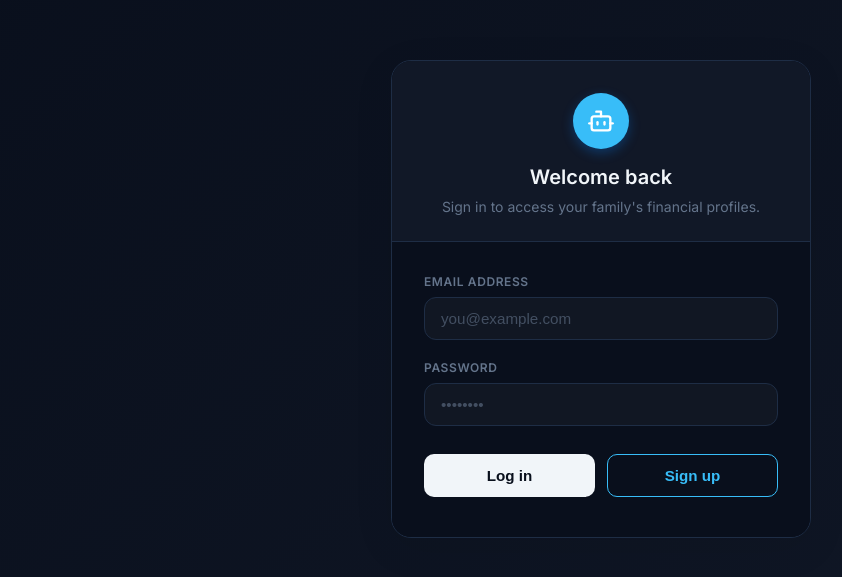
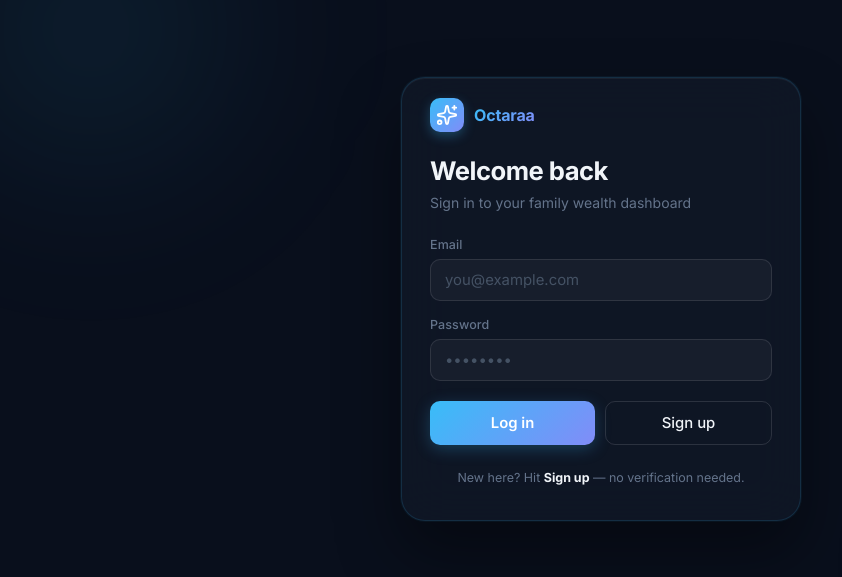
Before and after one commit to testing-archit/samaira-chatbotv2, a Next.js app: page /login in a window 1280 px wide. Shown: the part 101-678 px from the top of the page, without its empty margins (39-881 px from the left). Built offline with nearby package versions, Linux system fonts and the light colour scheme; no server answers.

Commit message:
feat: redesign login page with premium glassmorphism, background orbs, and per-button loaders

```diff
--- a/src/app/globals.css
+++ b/src/app/globals.css
@@ -477,148 +477,220 @@ body {
 
 /* ─── Login Page Styles ───────────────────────────── */
 .login-wrapper {
+  position: relative;
   display: flex;
   height: 100vh;
+  height: 100dvh;
   width: 100vw;
   align-items: center;
   justify-content: center;
-  background: linear-gradient(135deg, var(--bg-primary) 0%, var(--bg-secondary) 100%);
+  background: var(--bg-primary);
+  overflow: hidden;
   font-family: inherit;
 }
 
-.login-card {
-  background-color: var(--bg-primary);
-  width: 100%;
-  max-width: 420px;
-  border-radius: 20px;
-  box-shadow: 0 10px 40px rgba(0, 0, 0, 0.08);
-  border: 1px solid var(--border-color);
-  overflow: hidden;
-  animation: slideUpFade 0.6s cubic-bezier(0.16, 1, 0.3, 1) forwards;
+/* Ambient background orbs */
+.login-bg-orb {
+  position: absolute;
+  border-radius: 50%;
+  filter: blur(80px);
+  pointer-events: none;
+  z-index: 0;
 }
 
-.login-header {
-  display: flex;
-  flex-direction: column;
-  align-items: center;
-  justify-content: center;
-  padding: 32px 24px 24px;
-  text-align: center;
-  border-bottom: 1px solid var(--border-color);
-  background: var(--bg-secondary);
+.orb-1 {
+  width: 420px;
+  height: 420px;
+  background: radial-gradient(circle, rgba(56, 189, 248, 0.12) 0%, transparent 70%);
+  top: -80px;
+  left: -80px;
 }
 
-.login-avatar {
-  background: var(--accent-color);
-  color: white;
-  width: 56px;
-  height: 56px;
-  border-radius: 50%;
+.orb-2 {
+  width: 380px;
+  height: 380px;
+  background: radial-gradient(circle, rgba(129, 140, 248, 0.1) 0%, transparent 70%);
+  bottom: -60px;
+  right: -60px;
+}
+
+.login-card {
+  position: relative;
+  z-index: 1;
+  width: 100%;
+  max-width: 400px;
+  background: rgba(17, 24, 39, 0.8);
+  backdrop-filter: blur(24px);
+  -webkit-backdrop-filter: blur(24px);
+  border-radius: 24px;
+  border: 1px solid rgba(56, 189, 248, 0.15);
+  box-shadow:
+    0 0 0 1px rgba(56, 189, 248, 0.05),
+    0 32px 64px rgba(0, 0, 0, 0.4),
+    inset 0 1px 0 rgba(255, 255, 255, 0.05);
+  animation: slideUpFade 0.5s cubic-bezier(0.16, 1, 0.3, 1) forwards;
+  overflow: hidden;
+}
+
+/* Brand bar at the top */
+.login-brand {
+  display: flex;
+  align-items: center;
+  gap: 10px;
+  padding: 20px 28px 0;
+}
+
+.login-logo {
+  width: 34px;
+  height: 34px;
+  border-radius: 10px;
+  background: var(--accent-gradient);
   display: flex;
   align-items: center;
   justify-content: center;
-  margin-bottom: 16px;
-  box-shadow: 0 4px 12px rgba(10, 132, 255, 0.3);
+  color: white;
+  flex-shrink: 0;
+  box-shadow: 0 4px 12px rgba(56, 189, 248, 0.3);
 }
 
-.login-header h3 {
-  font-size: 1.25rem;
-  font-weight: 600;
-  color: var(--text-primary);
-  margin-bottom: 8px;
+.login-brand-name {
+  font-size: 1rem;
+  font-weight: 700;
+  background: var(--accent-gradient);
+  -webkit-background-clip: text;
+  -webkit-text-fill-color: transparent;
+  background-clip: text;
+  letter-spacing: -0.01em;
 }
 
-.login-header p {
+.login-body {
+  padding: 24px 28px 32px;
+  display: flex;
+  flex-direction: column;
+  gap: 24px;
+}
+
+.login-title-block {
+  display: flex;
+  flex-direction: column;
+  gap: 6px;
+}
+
+.login-title {
+  font-size: 1.6rem;
+  font-weight: 700;
+  color: var(--text-primary);
+  letter-spacing: -0.02em;
+  line-height: 1.2;
+}
+
+.login-subtitle {
   font-size: 0.875rem;
   color: var(--text-secondary);
-  line-height: 1.4;
+  line-height: 1.5;
 }
 
 .login-form {
   display: flex;
   flex-direction: column;
-  padding: 32px 32px 40px;
-  gap: 20px;
-  background: var(--bg-primary);
+  gap: 16px;
 }
 
 .input-group {
   display: flex;
   flex-direction: column;
-  gap: 8px;
+  gap: 7px;
 }
 
 .input-group label {
-  font-size: 0.75rem;
-  text-transform: uppercase;
-  letter-spacing: 0.05em;
-  font-weight: 600;
+  font-size: 0.78rem;
+  font-weight: 500;
   color: var(--text-secondary);
+  letter-spacing: 0.01em;
 }
 
 .input-group input,
 .input-group select {
-  padding: 12px 16px;
-  background-color: rgba(255, 255, 255, 0.03);
-  border: 1px solid var(--border-color);
-  border-radius: 12px;
-  font-size: 0.95rem;
+  padding: 11px 14px;
+  background-color: rgba(255, 255, 255, 0.04);
+  border: 1px solid rgba(255, 255, 255, 0.1);
+  border-radius: 10px;
+  font-size: 0.93rem;
   color: var(--text-primary);
+  font-family: inherit;
   transition: all 0.2s ease;
   outline: none;
+  width: 100%;
 }
 
 .input-group input:focus,
 .input-group select:focus {
   border-color: var(--accent);
-  background-color: rgba(255, 255, 255, 0.05);
+  background-color: rgba(56, 189, 248, 0.05);
+  box-shadow: 0 0 0 3px rgba(56, 189, 248, 0.1);
 }
 
 .input-group input::placeholder {
-  color: var(--text-secondary);
-  opacity: 0.6;
+  color: rgba(100, 116, 139, 0.6);
 }
 
 .login-actions {
   display: flex;
-  gap: 12px;
-  margin-top: 8px;
+  gap: 10px;
+  margin-top: 4px;
+}
+
+.btn-icon {
+  display: inline;
+  vertical-align: middle;
+  margin-right: 6px;
 }
 
 .btn-primary {
   flex: 1;
-  background: var(--text-primary);
-  color: var(--bg-primary);
-  border: 1px solid transparent;
+  background: var(--accent-gradient);
+  color: white;
+  border: none;
   padding: 12px;
   border-radius: 10px;
   font-weight: 600;
-  font-size: 0.95rem;
+  font-size: 0.93rem;
+  font-family: inherit;
   cursor: pointer;
   transition: all 0.2s ease;
   display: flex;
   justify-content: center;
   align-items: center;
+  gap: 6px;
+  box-shadow: 0 4px 16px rgba(56, 189, 248, 0.25);
 }
 
-.btn-primary:hover {
-  background: #333;
+.btn-primary:hover:not(:disabled) {
+  opacity: 0.9;
   transform: translateY(-1px);
+  box-shadow: 0 6px 20px rgba(56, 189, 248, 0.35);
 }
 
-.btn-primary:active {
+.btn-primary:active:not(:disabled) {
   transform: translateY(0);
+}
+
+.btn-primary:disabled {
+  opacity: 0.6;
+  cursor: not-allowed;
+  transform: none;
 }
 
 .btn-secondary {
   flex: 1;
   background: transparent;
-  color: var(--accent);
-  border: 1.5px solid var(--accent);
+  color: var(--text-primary);
+  border: 1px solid rgba(255, 255, 255, 0.12);
   padding: 12px;
   border-radius: 10px;
-  font-weight: 600;
-  font-size: 0.95rem;
+  font-weight: 500;
+  font-size: 0.93rem;
+  font-family: inherit;
   cursor: pointer;
   transition: all 0.2s ease;
   display: flex;
@@ -627,16 +699,33 @@ body {
   gap: 6px;
 }
 
-.btn-secondary:hover {
-  background: rgba(56, 189, 248, 0.08);
-  border-color: var(--accent);
-  box-shadow: 0 0 0 3px rgba(56, 189, 248, 0.12);
+.btn-secondary:hover:not(:disabled) {
+  background: rgba(255, 255, 255, 0.06);
+  border-color: rgba(255, 255, 255, 0.2);
   transform: translateY(-1px);
 }
 
-.btn-secondary:active {
+.btn-secondary:active:not(:disabled) {
   transform: translateY(0);
 }
+
+.btn-secondary:disabled {
+  opacity: 0.5;
+  cursor: not-allowed;
+  transform: none;
+}
+
+.login-footer-note {
+  font-size: 0.78rem;
+  color: var(--text-secondary);
+  text-align: center;
+  line-height: 1.5;
+}
+
+.login-footer-note strong {
+  color: var(--text-primary);
+}
+
 
 /* ─── Main Layout & Sidebar Styles ───────────────────────────── */
 .layout-container {
@@ -1097,20 +1186,22 @@ body {
     border-radius: 0;
     border: none;
     box-shadow: none;
+    background: var(--bg-primary);
     display: flex;
     flex-direction: column;
   }
 
-  .login-header {
-    padding: 48px 24px 28px;
-    flex-shrink: 0;
+  .login-brand {
+    padding: 52px 24px 0;
   }
 
-  .login-form {
+  .login-body {
     flex: 1;
-    padding: 28px 24px 32px;
-    gap: 18px;
-    justify-content: flex-start;
+    padding: 20px 24px 36px;
+  }
+
+  .login-title {
+    font-size: 1.4rem;
   }
 
   .login-actions {
--- a/src/app/login/page.tsx
+++ b/src/app/login/page.tsx
@@ -1,5 +1,4 @@
-import { login, signup } from './actions'
-import { Bot, AlertCircle } from 'lucide-react'
+import { AlertCircle, Sparkles } from 'lucide-react'
 import { SubmitButtons } from './submit-buttons'
 
 export default async function LoginPage(props: {
@@ -7,32 +6,45 @@ export default async function LoginPage(props: {
 }) {
   const searchParams = await props.searchParams;
   const error = searchParams?.error as string | undefined;
+
   return (
     <div className="login-wrapper">
+      {/* Background ambient orbs */}
+      <div className="login-bg-orb orb-1" />
+      <div className="login-bg-orb orb-2" />
+
       <div className="login-card">
-        <div className="login-header">
-          <div className="login-avatar">
-            <Bot size={28} />
+        {/* Brand header */}
+        <div className="login-brand">
+          <div className="login-logo">
+            <Sparkles size={22} />
           </div>
-          <h3>Welcome back</h3>
-          <p>Sign in to access your family&apos;s financial profiles.</p>
+          <span className="login-brand-name">Octaraa</span>
+        </div>
+
+        <div className="login-body">
+          <div className="login-title-block">
+            <h1 className="login-title">Welcome back</h1>
+            <p className="login-subtitle">Sign in to your family wealth dashboard</p>
           </div>
 
           <form className="login-form">
             {error && (
               <div className="login-error">
-              <AlertCircle size={16} />
+                <AlertCircle size={15} />
                 <span>{error}</span>
               </div>
             )}
+
             <div className="input-group">
-            <label htmlFor="email">Email Address</label>
+              <label htmlFor="email">Email</label>
               <input
                 id="email"
                 name="email"
                 type="email"
                 required
                 placeholder="you@example.com"
+                autoComplete="email"
               />
             </div>
 
@@ -44,11 +56,17 @@ export default async function LoginPage(props: {
                 type="password"
                 required
                 placeholder="••••••••"
+                autoComplete="current-password"
               />
             </div>
 
             <SubmitButtons />
           </form>
+
+          <p className="login-footer-note">
+            New here? Hit <strong>Sign up</strong> — no verification needed.
+          </p>
+        </div>
       </div>
     </div>
   )
--- a/src/app/login/submit-buttons.tsx
+++ b/src/app/login/submit-buttons.tsx
@@ -3,19 +3,38 @@
 import { useFormStatus } from 'react-dom';
 import { login, signup } from './actions';
 import { Loader2 } from 'lucide-react';
+import { useState, useEffect } from 'react';
 
 export function SubmitButtons() {
   const { pending } = useFormStatus();
+  const [activeAction, setActiveAction] = useState<'login' | 'signup' | null>(null);
+
+  // Reset when the form is done submitting
+  useEffect(() => {
+    if (!pending) setActiveAction(null);
+  }, [pending]);
 
   return (
     <div className="login-actions">
-      <button formAction={login} className="btn-primary" disabled={pending}>
-        {pending ? <Loader2 size={16} className="spinning" style={{ display: 'inline', marginRight: '6px', verticalAlign: 'middle' }} /> : null}
-        {pending ? 'Logging in...' : 'Log in'}
+      <button
+        formAction={login}
+        className="btn-primary"
+        disabled={pending}
+        onClick={() => setActiveAction('login')}
+      >
+        {pending && activeAction === 'login'
+          ? <><Loader2 size={16} className="spinning btn-icon" /> Logging in...</>
+          : 'Log in'}
       </button>
-      <button formAction={signup} className="btn-secondary" disabled={pending}>
-        {pending ? <Loader2 size={16} className="spinning" style={{ display: 'inline', marginRight: '6px', verticalAlign: 'middle' }} /> : null}
-        {pending ? 'Signing up...' : 'Sign up'}
+      <button
+        formAction={signup}
+        className="btn-secondary"
+        disabled={pending}
+        onClick={() => setActiveAction('signup')}
+      >
+        {pending && activeAction === 'signup'
+          ? <><Loader2 size={16} className="spinning btn-icon" /> Signing up...</>
+          : 'Sign up'}
       </button>
     </div>
   );
```
Lines whose indentation alone changed are shown as unchanged.
